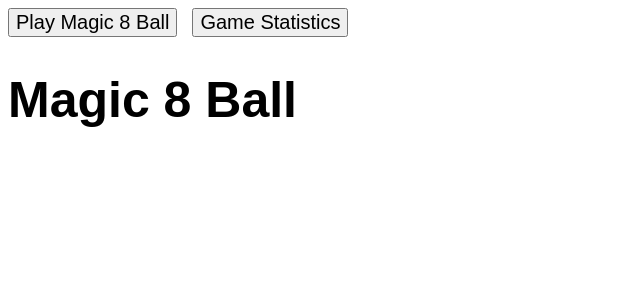
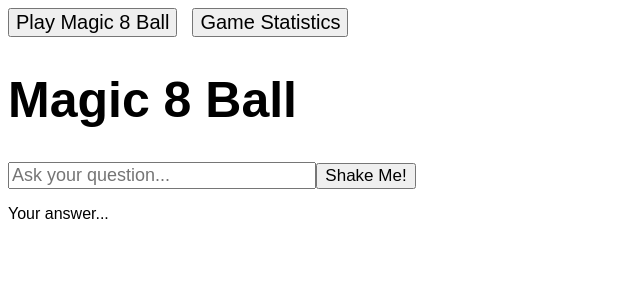
Before and after one commit to tashmulla/magiceightball, a Next.js app: page / in a window 1280 px wide. Shown: the top 300 px of the page, without its empty margins (0-640 px from the left). Built offline with nearby package versions, Linux system fonts and the light colour scheme.

Commit message:
Successfully connected React button to nodeJS server.

```diff
--- a/package.json
+++ b/package.json
@@ -5,14 +5,15 @@
   "main": "index.js",
   "scripts": {
     "test": "echo \"Error: no test specified\" && exit 1",
-    "dev": "next",
+    "dev": "node server.js",
     "build": "next build",
-    "start": "next start"
+    "start": "NODE_ENV=production node server.js"
   },
   "keywords": [],
   "author": "",
   "license": "ISC",
   "dependencies": {
+    "express": "^4.16.4",
     "next": "^8.0.3",
     "react": "^16.8.4",
     "react-dom": "^16.8.4"
--- a/pages/index.js
+++ b/pages/index.js
@@ -1,25 +1,24 @@
 // import Layout from '../components/MyLayout.js'
 import Header from '../components/Header.js'
 import Link from 'next/link'
+import { Component } from "react";
 
-export default () => (
-    <div>
-    <Header />
-      <h1>Magic 8 Ball</h1>
-      <style jsx>{`
-        h1 {
-          font-family:"Arial";
-          font-size:50px;
-        }`}
-      </style>
-    </div>
-)
+class HomePage extends Component {
+  render() {
+    return (
+      <main>
+        <Header />
+        <h1 style={{ fontFamily:"Arial", fontSize:"50px" }}>Magic 8 Ball</h1>
 
-export const userInput = (
-  <div>
-    <form className="question-input">
-      <input type="text" ref="question" placeholder="Ask your question..."/>
-      <input type="submit" value="Shake!"/>
-    </form>
-  </div>
-)
+        <form className="question-input" method="POST" action="/">
+          <input type="text" ref="inputquestion" placeholder="Ask your question..."style={{ width: "300px", fontSize:18 }}/>
+          <button id="submitquestion" style={{ width: "100px", fontSize:17 }}>Shake Me!</button>
+        </form>
+
+        <p style={{ fontFamily:'Arial' }} id="questionresponse">Your answer...</p>
+      </main>
+    )
+  }
+}
+
+export default HomePage;
```
Also changed, not shown: pages/statistics.js (+12 -3 lines), server.js (+8 -0 lines), 1 other file (tests, documents, lock files or other folders).
